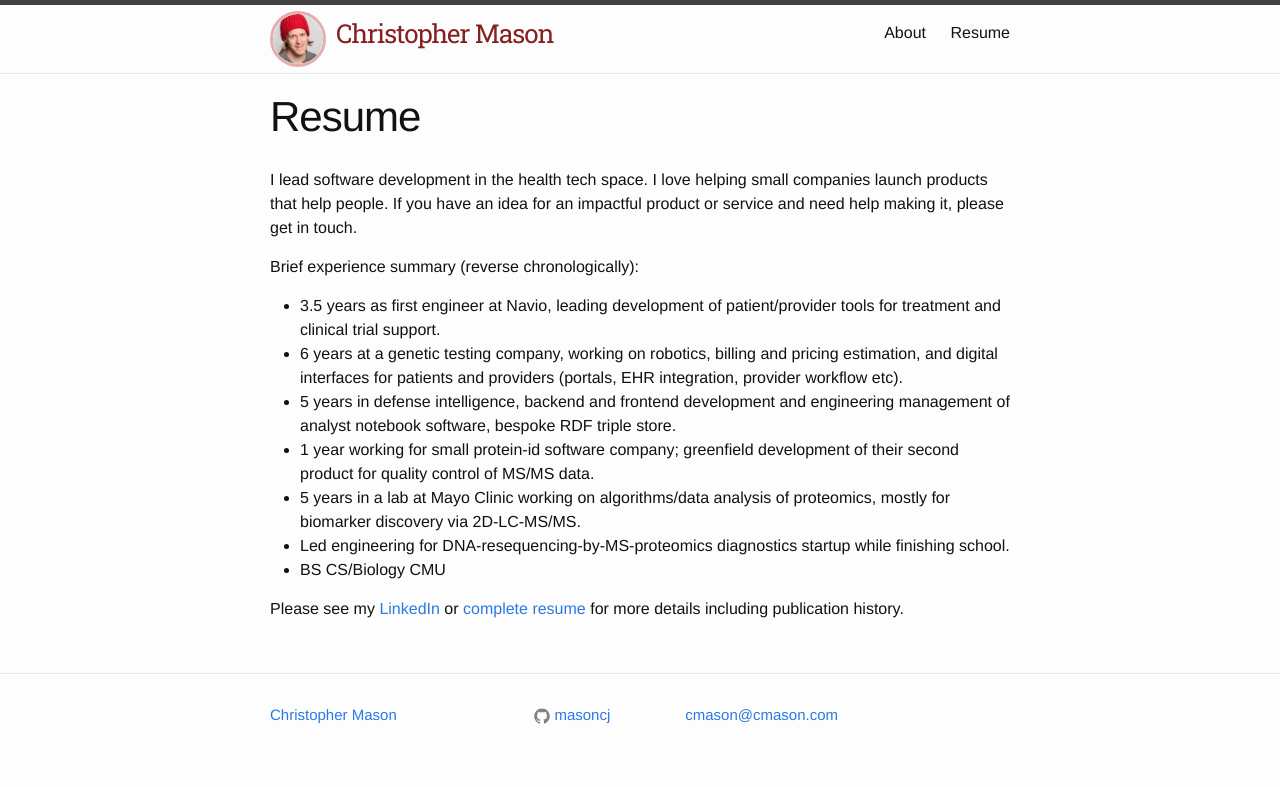
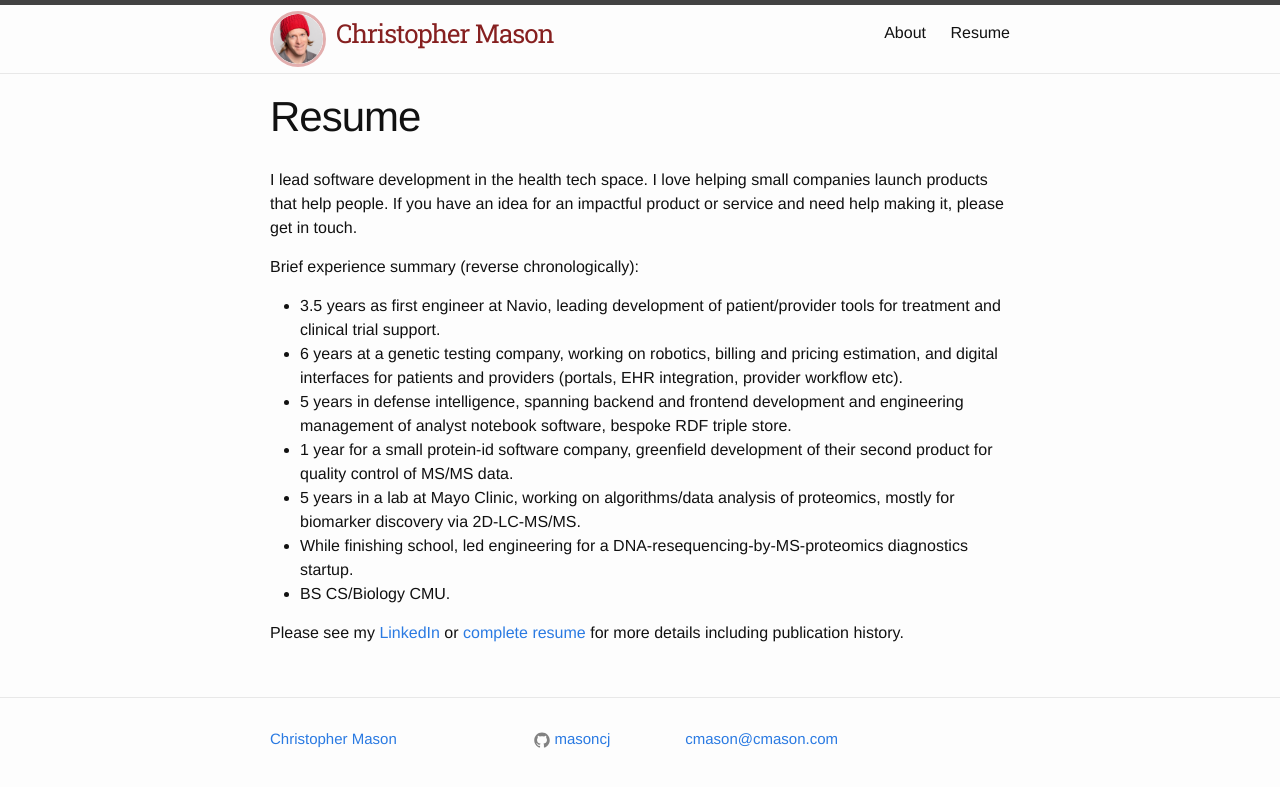
Before and after one commit to masoncj/masoncj.github.io, a Jekyll site: the page built from resume.md, in a window 1280 px wide. Shown: the top 787 px of the page. Built offline with Jekyll 4.4.1, drawn with Linux system fonts in a browser that asks for light colours.

Commit message:
Fixes for resume

```diff
--- a/resume.md
+++ b/resume.md
@@ -12,10 +12,10 @@ Brief experience summary (reverse chronologically):
 
 * 3.5 years as first engineer at Navio, leading development of patient/provider tools for treatment and clinical trial support.
 * 6 years at a genetic testing company, working on robotics, billing and pricing estimation, and digital interfaces for patients and providers (portals, EHR integration, provider workflow etc).
-* 5 years in defense intelligence, backend and frontend development and engineering management of analyst notebook software, bespoke RDF triple store.
-* 1 year working for small protein-id software company; greenfield development of their second product for quality control of MS/MS data.
-* 5 years in a lab at Mayo Clinic working on algorithms/data analysis of proteomics, mostly for biomarker discovery via 2D-LC-MS/MS.
-* Led engineering for DNA-resequencing-by-MS-proteomics diagnostics startup while finishing school.
-* BS CS/Biology CMU
+* 5 years in defense intelligence, spanning backend and frontend development and engineering management of analyst notebook software, bespoke RDF triple store.
+* 1 year for a small protein-id software company, greenfield development of their second product for quality control of MS/MS data.
+* 5 years in a lab at Mayo Clinic, working on algorithms/data analysis of proteomics, mostly for biomarker discovery via 2D-LC-MS/MS.
+* While finishing school, led engineering for a DNA-resequencing-by-MS-proteomics diagnostics startup.
+* BS CS/Biology CMU.
 
 Please see my [LinkedIn](https://www.linkedin.com/in/christopher-mason-510a291/) or [complete resume](../images/resume/CMason Resume.pdf) for more details including publication history.
```
